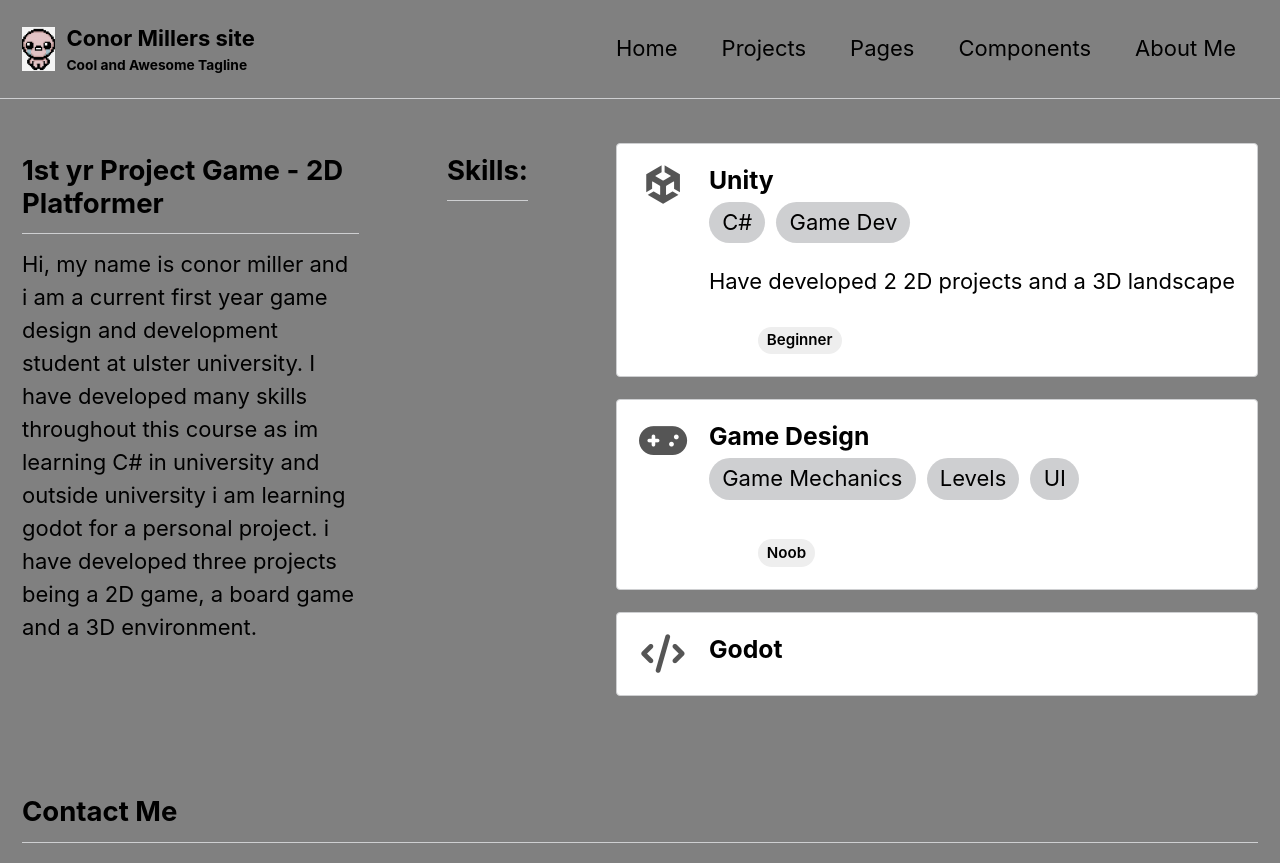
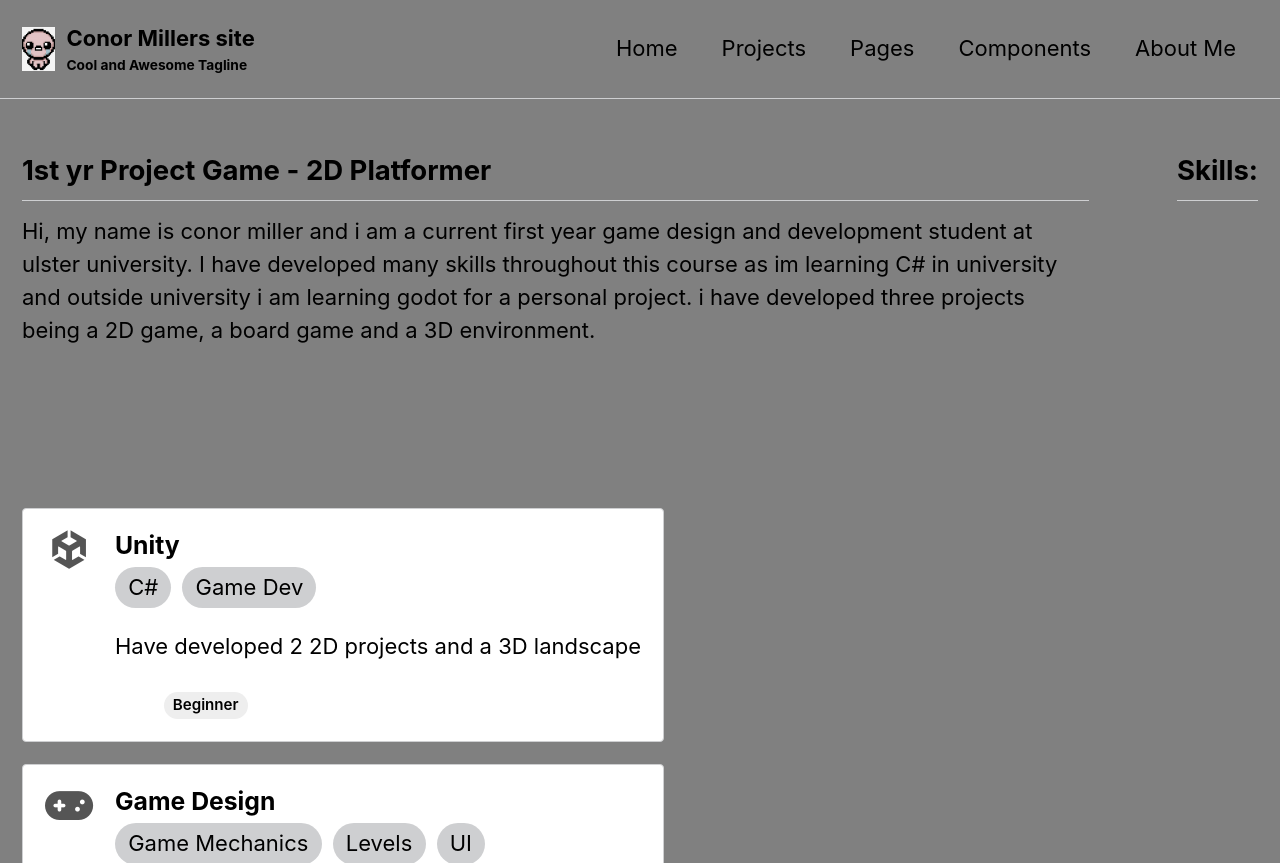
Before and after one commit to Conor-Miller9276/Conor-Miller9276.github.io, a Jekyll site: the page built from _pages/about-me.md, in a window 1280 px wide. Shown: the top 863 px of the page. Built offline with Jekyll 4.4.1, drawn with Linux system fonts in a browser that asks for light colours; grey boxes are pictures that could not be loaded.

Commit message:
Adjust minimum width for about me section
Updated minimum width of the left content div.

```diff
--- a/_pages/about-me.md
+++ b/_pages/about-me.md
@@ -21,7 +21,7 @@ skills:
 
 <div style="display:flex; flex-wrap:wrap; gap:4rem; align-items:flex-start;">
 <!-- LEFT: text content -->
-<div style="flex:1 1 100px; min-width:300px;">
+<div style="flex:1 1 100px; min-width:400px;">
 <h2>1st yr Project Game - 2D Platformer</h2>
 <p>
 Hi, my name is conor miller and i am a current first year game design and development student at ulster university. I have developed many skills throughout this course as im learning C# in university and outside university i am learning godot for a personal project. i have developed three projects being a 2D game, a board game and a 3D environment.
```
